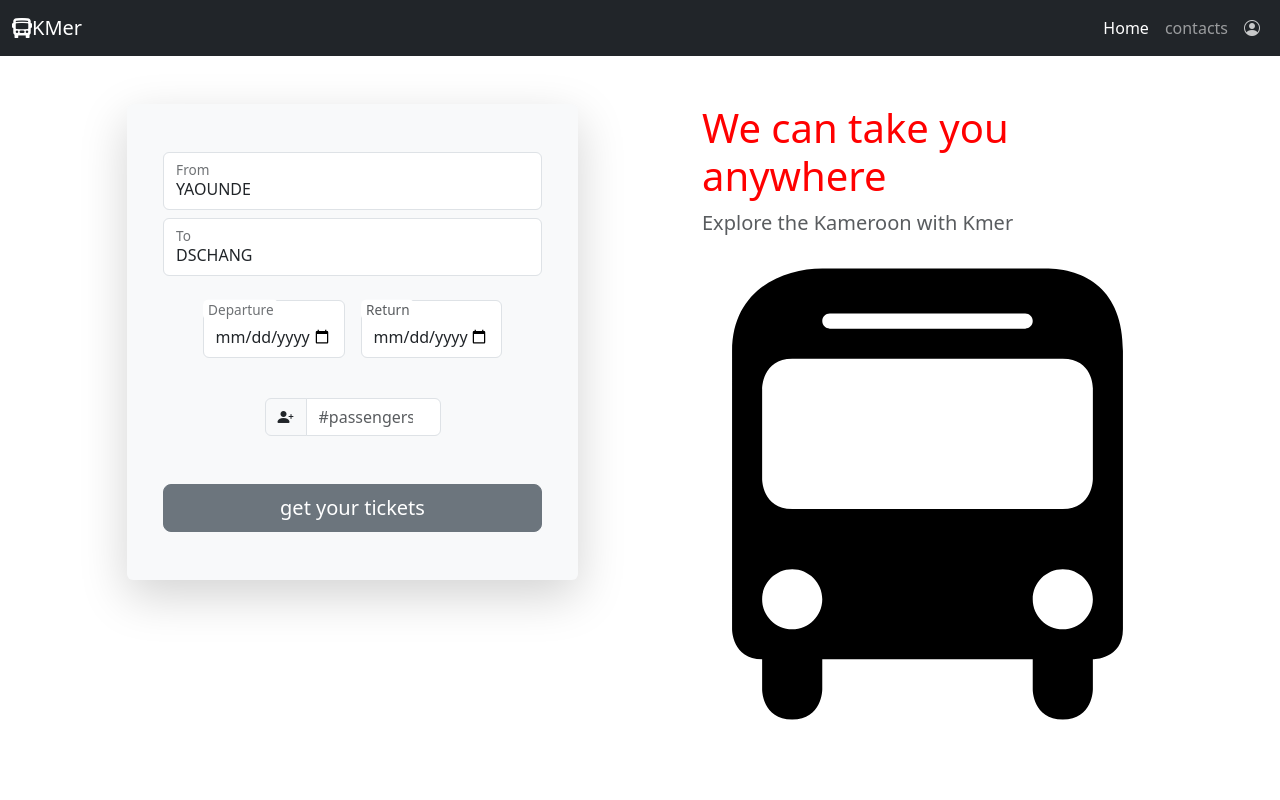
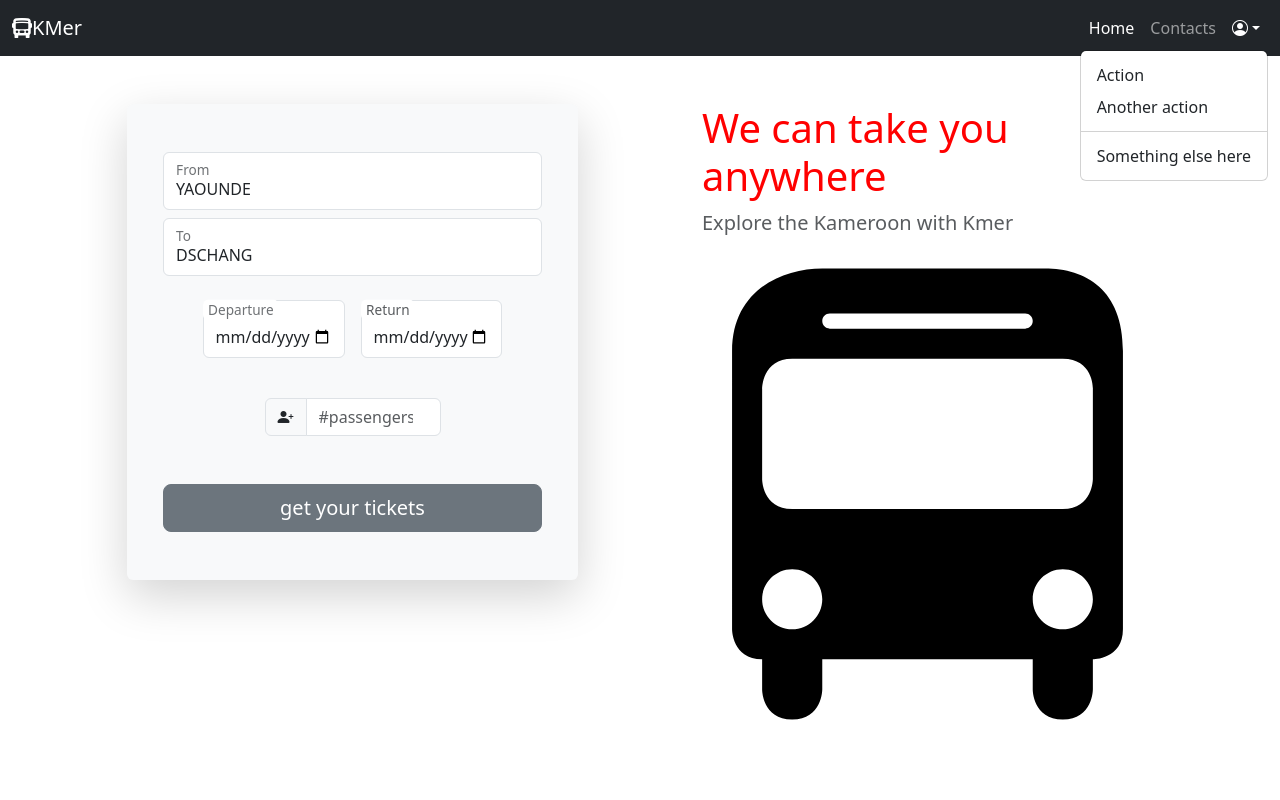
Before and after one commit to ALINO7903/kmer-transport-fe, a React (Create React App) app in the folder kmer-transport-fe/: page / in a window 1280 px wide. Both pictures are taken after a click on the button 1252 px from the left and 28 px from the top of the page. Shown: the top 800 px of the page. Built offline with nearby package versions, Linux system fonts and the light colour scheme.

Commit message:
navbar refactoring

```diff
--- a/kmer-transport-fe/src/components/Navbar.js
+++ b/kmer-transport-fe/src/components/Navbar.js
@@ -17,13 +17,19 @@ function Navbar() {
                         <li class="nav-item ">
                             <a class="nav-link active" aria-current="page" href="#">Home</a>
                         </li>
-                        <li class="nav-item">
-                            <a class="nav-link" href="#contacts">contacts</a>
+                        <li class="nav-item ">
+                            <a class="nav-link" aria-current="page" href="#contacts">Contacts</a>
                         </li>
-                        <li class="nav-item">
-                            <a class="nav-link" href="#">
+                        <li class="nav-item dropdown">
+                            <a class="nav-link dropdown-toggle" href="#" id="navbarDropdown" role="button" data-bs-toggle="dropdown" aria-expanded="false">
                                 <i class="bi bi-person-circle"></i>
                             </a>
+                            <ul class="dropdown-menu dropdown-menu-lg-end" aria-labelledby="navbarDropdown">
+                                <li><a class="dropdown-item" href="#">Action</a></li>
+                                <li><a class="dropdown-item" href="#">Another action</a></li>
+                                <li><hr class="dropdown-divider" /></li>
+                                <li><a class="dropdown-item" href="#">Something else here</a></li>
+                            </ul>
                         </li>
                     </ul>
                 </div>
--- a/kmer-transport-fe/src/components/SearchComponent.js
+++ b/kmer-transport-fe/src/components/SearchComponent.js
@@ -30,11 +30,11 @@ class SearchComponent extends React.Component {
                     </div>
                     <div class="row mb-2 justify-content-center">
                         <div class="col-12 col-lg-5 form-floating p-2">
-                            <input type="date" class="form-control" id="departure" min={new Date()} onChange={(e) => this.setState({ departure: e.target.value })} />
+                            <input type="date" class="form-control" id="departure" min={currentDate} onChange={(e) => this.setState({ departure: e.target.value, return: null })} />
                             <label for="departure">Departure</label>
                         </div>
                         <div class="col-12 col-lg-5 form-floating p-2">
-                            <input type="date" class="form-control" id="return" onChange={(e) => this.setState({ return: e.target.value })} />
+                            <input type="date" class="form-control" id="return" min={this.state.departure} onChange={(e) => this.setState({ return: e.target.value })} />
                             <label for="return" class="text-muted">Return</label><br />
                         </div>
                     </div>
```
